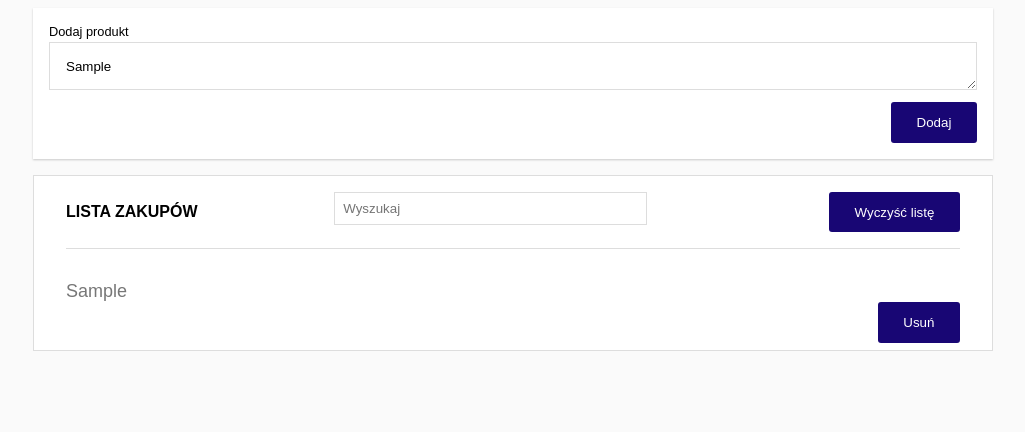
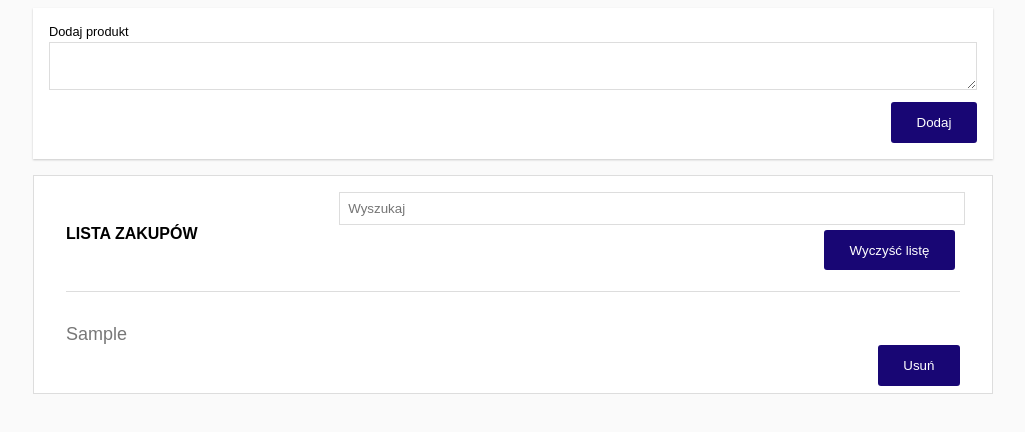
Before and after one commit to lukasz341/mobile, a plain HTML site: page index.html in a window 1280 px wide. Both pictures are taken after typing "Sample" into the empty fields and a click on the button "Dodaj". Shown: the whole page, without its empty margins (127-1152 px from the left). Drawn offline with Linux system fonts and the light colour scheme.

Commit message:
poprawa wyświetlania

```diff
--- a/css/index.css
+++ b/css/index.css
@@ -64,7 +64,8 @@ body {
 .todo-list-search {
     border:1px solid #ddd;
     padding:0.5rem;
-    width: 50%;
+    width: 100%;
+    margin-left: 5px;
 }
 .todo-list-title {
     margin-top:0;
@@ -113,6 +114,10 @@ body {
     font-size: 18px;
 }
 
+#clear-button {
+	margin: 5px;
+}
+
 @media screen and (max-width: 640px) {
   .todo-list-search {
 	  width: 100%;
--- a/js/index.js
+++ b/js/index.js
@@ -42,6 +42,8 @@ function addTask(text) {
        todoText.classList.add('todo-element-text');
         todoText.innerText=text;
        todo.appendChild(todoText);
+       const textareavalue = document.querySelector('#todoMessage');
+       textareavalue.value='';
 
 
 
```
